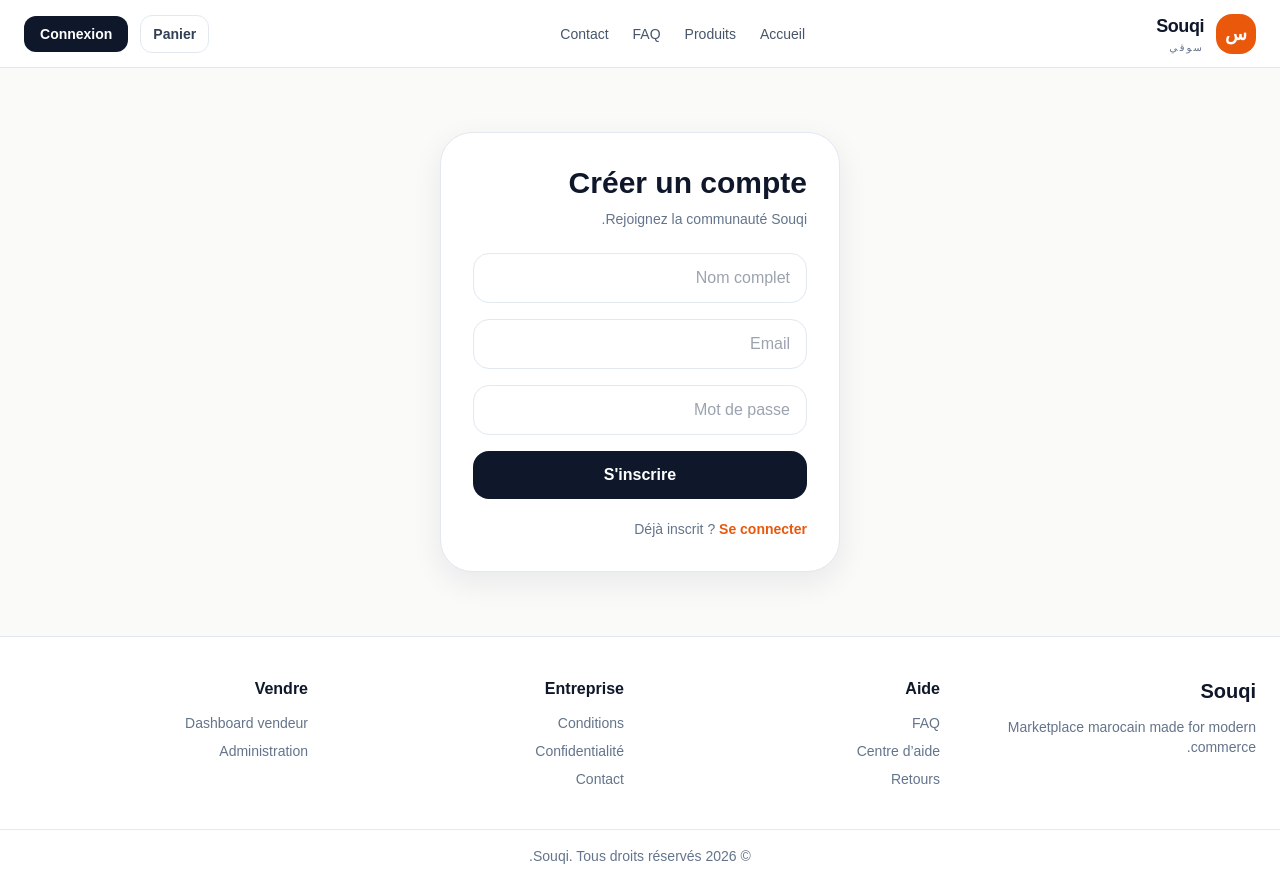
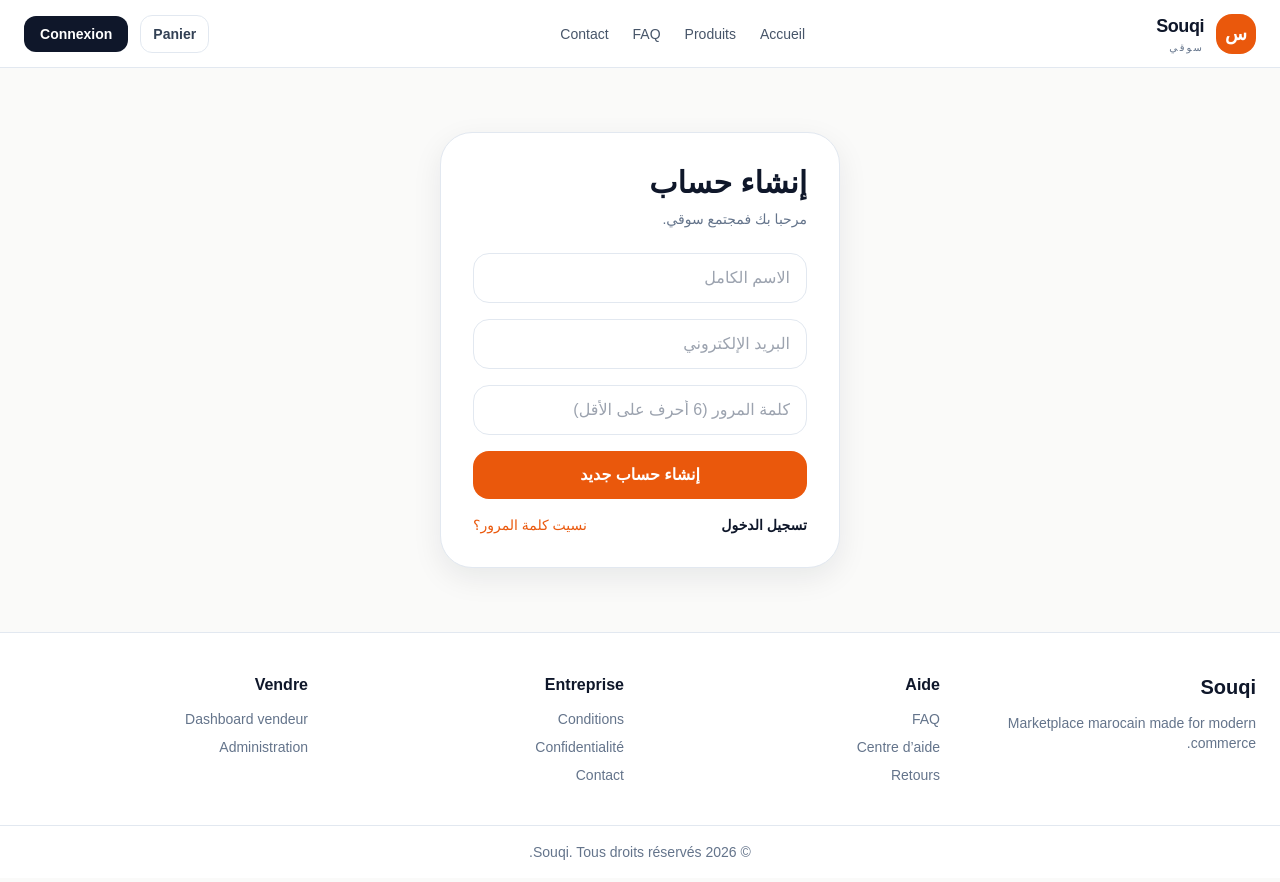
Before and after one commit to hakimdino787-sketch/-souqi-marketplace., a Next.js app: page /auth/register in a window 1280 px wide. Built offline with nearby package versions, Linux system fonts and the light colour scheme; no server answers.

Commit message:
Connect authentication page to Firebase form

```diff
--- a/app/auth/register/page.tsx
+++ b/app/auth/register/page.tsx
@@ -1,20 +1,12 @@
-import Link from 'next/link';
+import AuthForm from '@/components/auth-form';
 
 export default function RegisterPage() {
   return (
-    <div className="mx-auto max-w-md px-4 py-16 md:px-6">
+    <div dir="rtl" className="mx-auto max-w-md px-4 py-16 md:px-6">
       <div className="rounded-[2rem] border border-slate-200 bg-white p-8 shadow-soft">
-        <h1 className="text-3xl font-black text-slate-900">Créer un compte</h1>
-        <p className="mt-2 text-sm text-slate-500">Rejoignez la communauté Souqi.</p>
-        <div className="mt-6 space-y-4">
-          <input className="w-full rounded-2xl border border-slate-200 px-4 py-3" placeholder="Nom complet" />
-          <input className="w-full rounded-2xl border border-slate-200 px-4 py-3" placeholder="Email" />
-          <input type="password" className="w-full rounded-2xl border border-slate-200 px-4 py-3" placeholder="Mot de passe" />
-          <button className="w-full rounded-2xl bg-slate-900 px-4 py-3 font-semibold text-white">S'inscrire</button>
-        </div>
-        <p className="mt-5 text-sm text-slate-500">
-          Déjà inscrit ? <Link href="/auth/login" className="font-semibold text-orange-600">Se connecter</Link>
-        </p>
+        <h1 className="text-3xl font-black text-slate-900">إنشاء حساب</h1>
+        <p className="mt-2 text-sm text-slate-500">مرحبا بك فمجتمع سوقي.</p>
+        <AuthForm mode="register" />
       </div>
     </div>
   );
```
